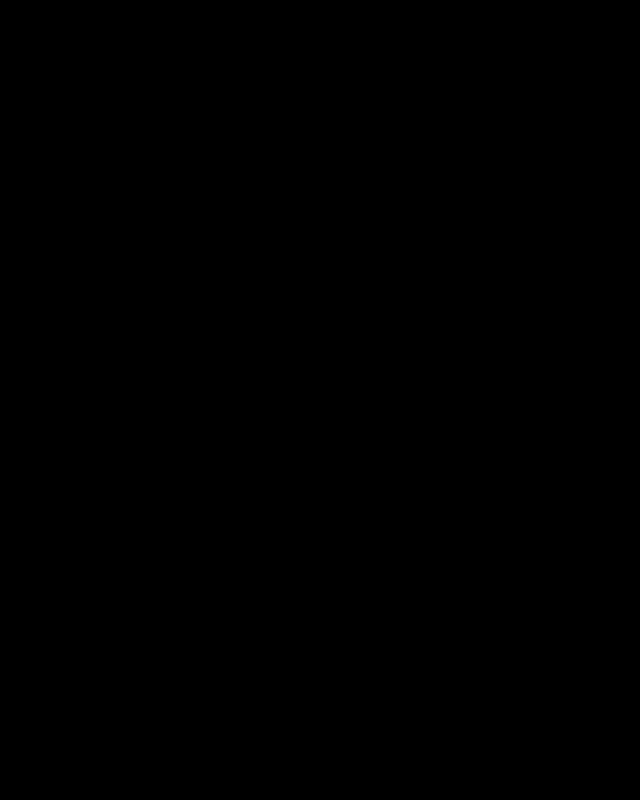
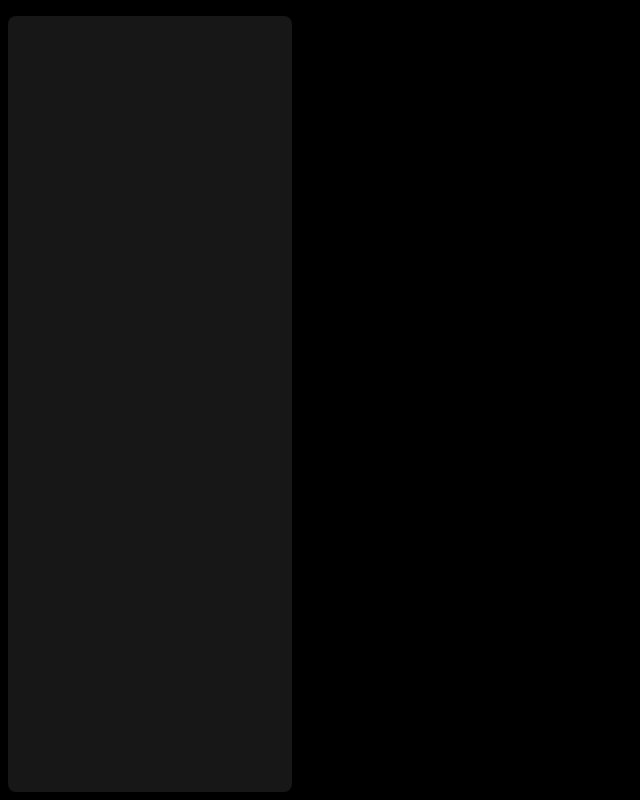
Before and after one commit to Engineerbabu777/spotify-clone-nextjs, a Next.js app: page / in a window 1280 px wide. Shown: the whole page, without its empty margins (0-640 px from the left). Built offline with nearby package versions, Linux system fonts and the light colour scheme.

Commit message:
started-sidebaritem-box:

```diff
--- a/app/layout.tsx
+++ b/app/layout.tsx
@@ -1,6 +1,7 @@
 import type { Metadata } from "next";
 import { Figtree } from "next/font/google";
 import "./globals.css";
+import Sidebar from "@/components/Sidebar";
 
 const inter = Figtree({ subsets: ["latin"] });
 
@@ -16,7 +17,9 @@
 }>) {
 	return (
 		<html lang="en">
-      <body className={inter.className}>{children}</body>
+			<body className={inter.className}>
+				<Sidebar>{children}</Sidebar>
+			</body>
 		</html>
 	);
 }
--- /dev/null
+++ b/components/Box.tsx
@@ -0,0 +1,26 @@
+
+
+
+import React from 'react'
+import { twMerge } from 'tailwind-merge'
+
+type Props = {
+    children:React.ReactNode;
+    className: string;
+}
+
+export default function Box({
+    children,
+    className
+}: Props) {
+  return (
+   <div className={twMerge(`
+    bg-neutral-900
+    rounded-lg
+    h-fit
+    w-full
+   `,className)}>
+
+   </div>
+  )
+}
--- /dev/null
+++ b/components/Sidebar.tsx
@@ -0,0 +1,50 @@
+"use client";
+
+import { usePathname } from "next/navigation";
+import React, { useMemo } from "react";
+import { BiSearch } from "react-icons/bi";
+import { HiHome } from "react-icons/hi";
+
+import Box from "./Box";
+import SidebarItem from "./SidebarItem";
+
+type Props = {
+	children: React.ReactNode;
+};
+
+export default function Sidebar({ children }: Props) {
+	const pathname = usePathname();
+
+	const routes = useMemo(
+		() => [
+			{
+				icon: HiHome,
+				label: "Home",
+				active: pathname !== "/search",
+				href: "/",
+			},
+			{
+				icon: BiSearch,
+				label: "Search",
+				href: "/search",
+				active: pathname === "/search",
+			},
+		],
+		[pathname]
+	);
+	return (
+		<div className="flex h-full">
+			<div className="hidden md:flex flex-col gap-y-2 bg-black w-[300px] p-2">
+				<Box>
+					<div className="flex flex-col gap-y-4 px-5 py-4">
+						{routes.map((item) => {
+							<SidebarItem key={item.label} {...item} />;
+						})}
+					</div>
+				</Box>
+
+				<Box className="overflow-y-auto h-full">songs lib</Box>
+			</div>
+		</div>
+	);
+}
--- /dev/null
+++ b/components/SidebarItem.tsx
@@ -0,0 +1,22 @@
+import React from "react";
+import Link from "next/link";
+
+type Props = {
+	icon: import("react-icons").IconType;
+	label: string;
+	active: Boolean;
+	href: string;
+};
+
+export default function SidebarItem({ active, href, icon, label }: Props) {
+	return (
+		<Link
+			href={href}
+			className={twMerge(`
+    flex flex-row h-auto items-center w-full gap-x-4 text-md font-medium cursor-pointer hover:text-white transition text-neutral-400
+    `)}
+		>
+
+        </Link>
+	);
+}
```
Lines whose indentation alone changed are shown as unchanged.
